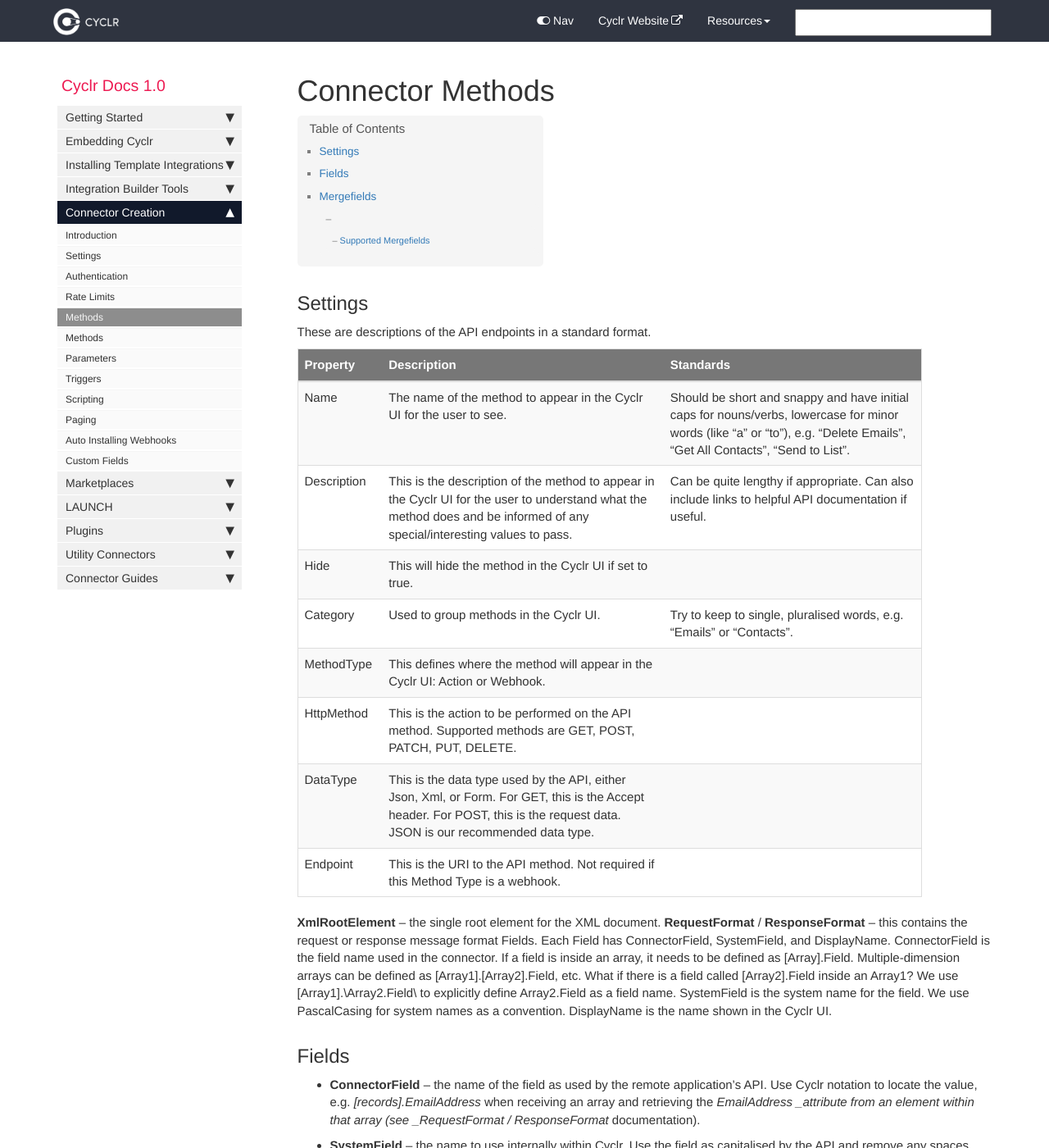
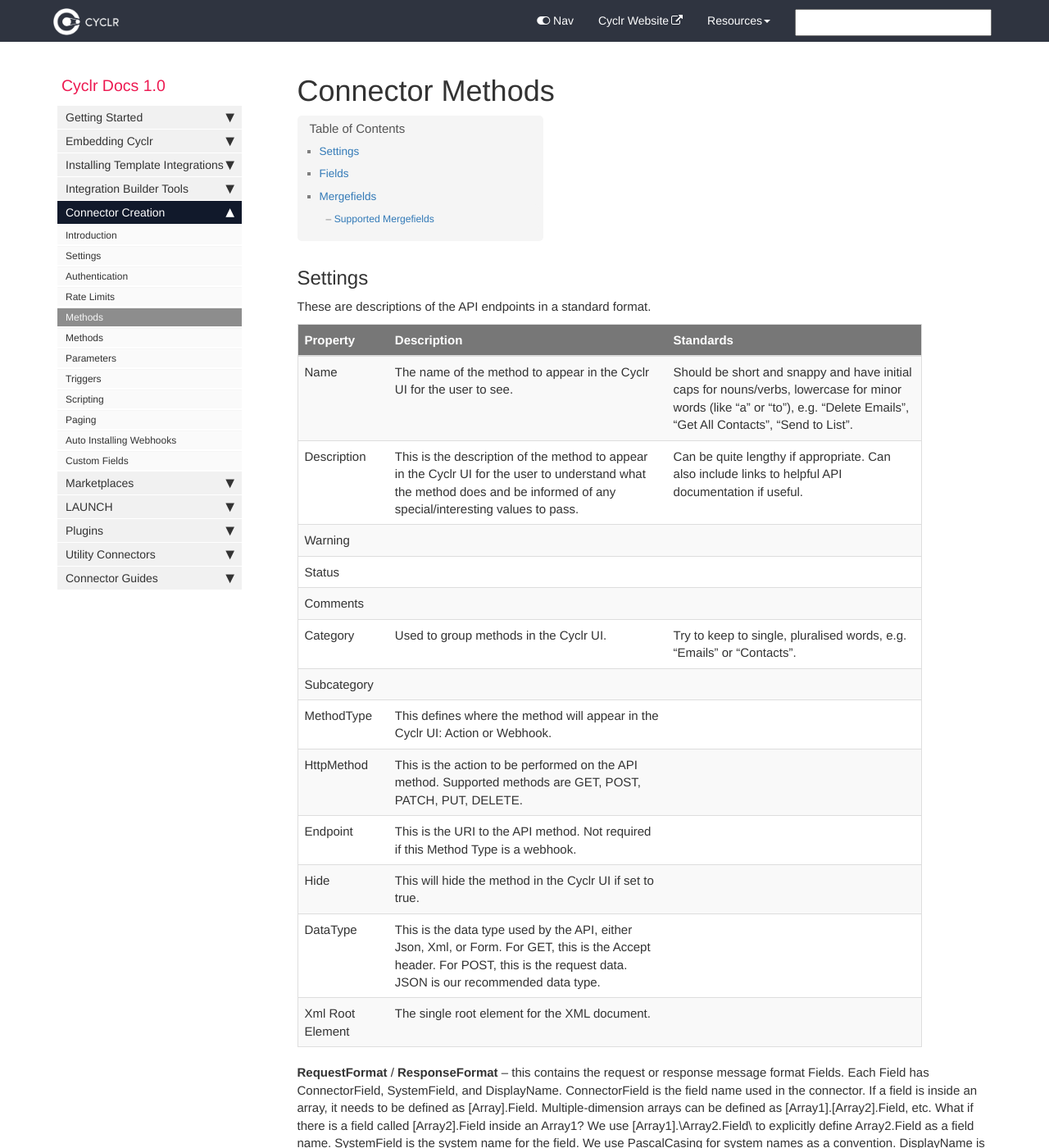
Before and after one commit to sneakysneak/docs, a Jekyll site: the page built from pages/custom-connectors/05-methods.md, in a window 1280 px wide and 1400 px high. Shown: the whole window at 82% size. Built offline with Jekyll 4.4.1, drawn with Linux system fonts in a browser that asks for light colours; nearby versions of some CDN libraries; comment, search, counter and statistics services are not loaded.

Commit message:
Update 05-methods.md

```diff
--- a/pages/custom-connectors/05-methods.md
+++ b/pages/custom-connectors/05-methods.md
@@ -13,14 +13,19 @@ These are descriptions of the API endpoints in a standard format.
 | --- | --- | --- |
 | Name | The name of the method to appear in the Cyclr UI for the user to see. | Should be short and snappy and have initial caps for nouns/verbs, lowercase for minor words (like “a” or “to”), e.g. “Delete Emails”, “Get All Contacts”, “Send to List”.|
 | Description | This is the description of the method to appear in the Cyclr UI for the user to understand what the method does and be informed of any special/interesting values to pass. | Can be quite lengthy if appropriate. Can also include links to helpful API documentation if useful.|
-| Hide | This will hide the method in the Cyclr UI if set to true. |
+| Warning | | |
+| Status | | |
+| Comments | | |
 | Category | Used to group methods in the Cyclr UI. | Try to keep to single, pluralised words, e.g. “Emails” or “Contacts”.|
+| Subcategory | | |
 | MethodType | This defines where the method will appear in the Cyclr UI: Action or Webhook. | |
 | HttpMethod | This is the action to be performed on the API method. Supported methods are GET, POST, PATCH, PUT, DELETE. | |
+| Endpoint | This is the URI to the API method. Not required if this Method Type is a webhook.| |
+| Hide | This will hide the method in the Cyclr UI if set to true. |
 | DataType | This is the data type used by the API, either Json, Xml, or Form. For GET, this is the Accept header. For POST, this is the request data. JSON is our recommended data type.| |
-| Endpoint | This is the URI to the API method. Not required if this Method Type is a webhook.| |
+| Xml Root Element | The single root element for the XML document.| |
 
-**XmlRootElement **– the single root element for the XML document.
+
 **RequestFormat **/ **ResponseFormat **– this contains the request or response message format Fields. Each Field has ConnectorField, SystemField, and DisplayName. ConnectorField is the field name used in the connector. If a field is inside an array, it needs to be defined as \[Array\].Field. Multiple-dimension arrays can be defined as \[Array1\].\[Array2\].Field, etc. What if there is a field called \[Array2\].Field inside an Array1? We use \[Array1\].\\Array2.Field\\ to explicitly define Array2.Field as a field name. SystemField is the system name for the field. We use PascalCasing for system names as a convention. DisplayName is the name shown in the Cyclr UI.
 
 
@@ -34,6 +39,7 @@ These are descriptions of the API endpoints in a standard format.
 ## Mergefields
 
 A mergefields is placeholder will be substituted at runtime.
-#### Supported Mergefields
+
+### Supported Mergefields
 
 *   LastSuccessfulRunDate – is the last time the cycle successfully ran the method. This is useful to find newly created or updated records in an app. A format string needs to be provided. For example, _{% raw %}{{LastSuccessfulRunDate format=yyyy-MM-ddTHH:mm:ssZ}}{% endraw %}_.
```
